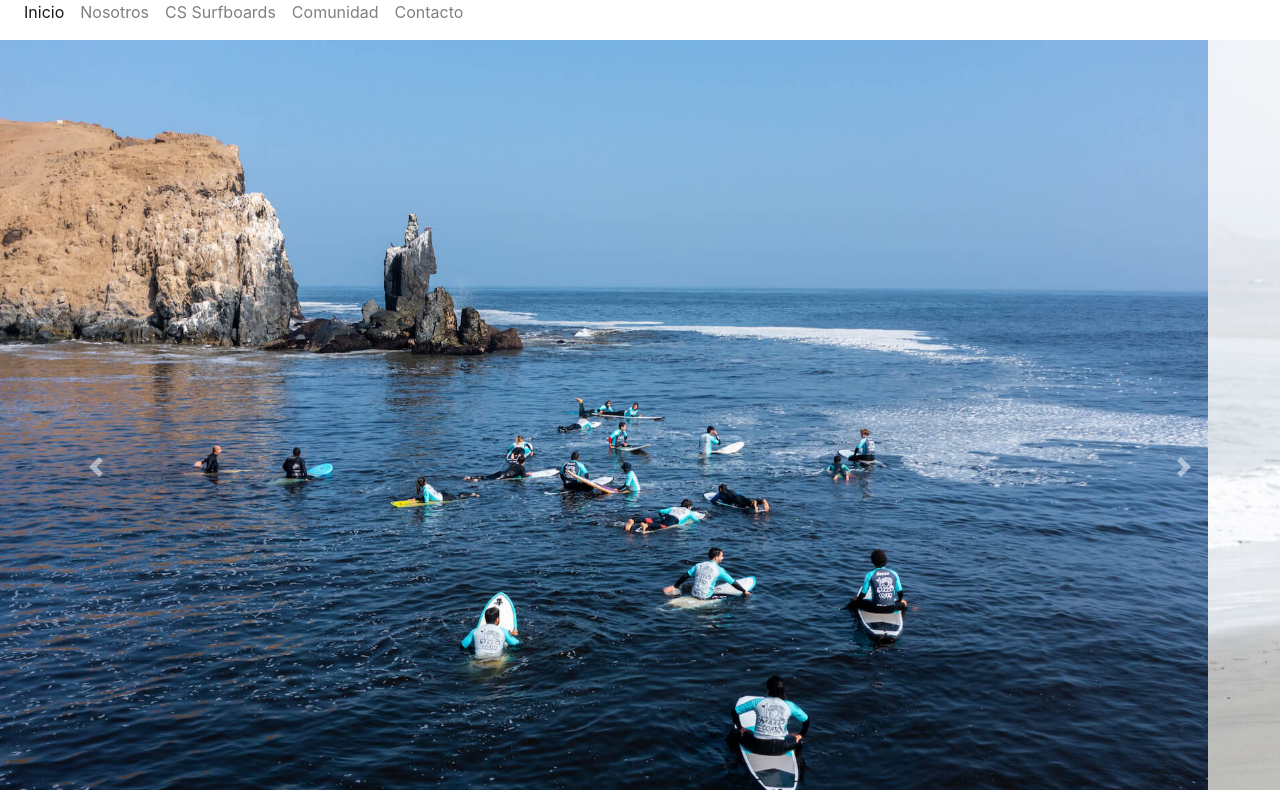
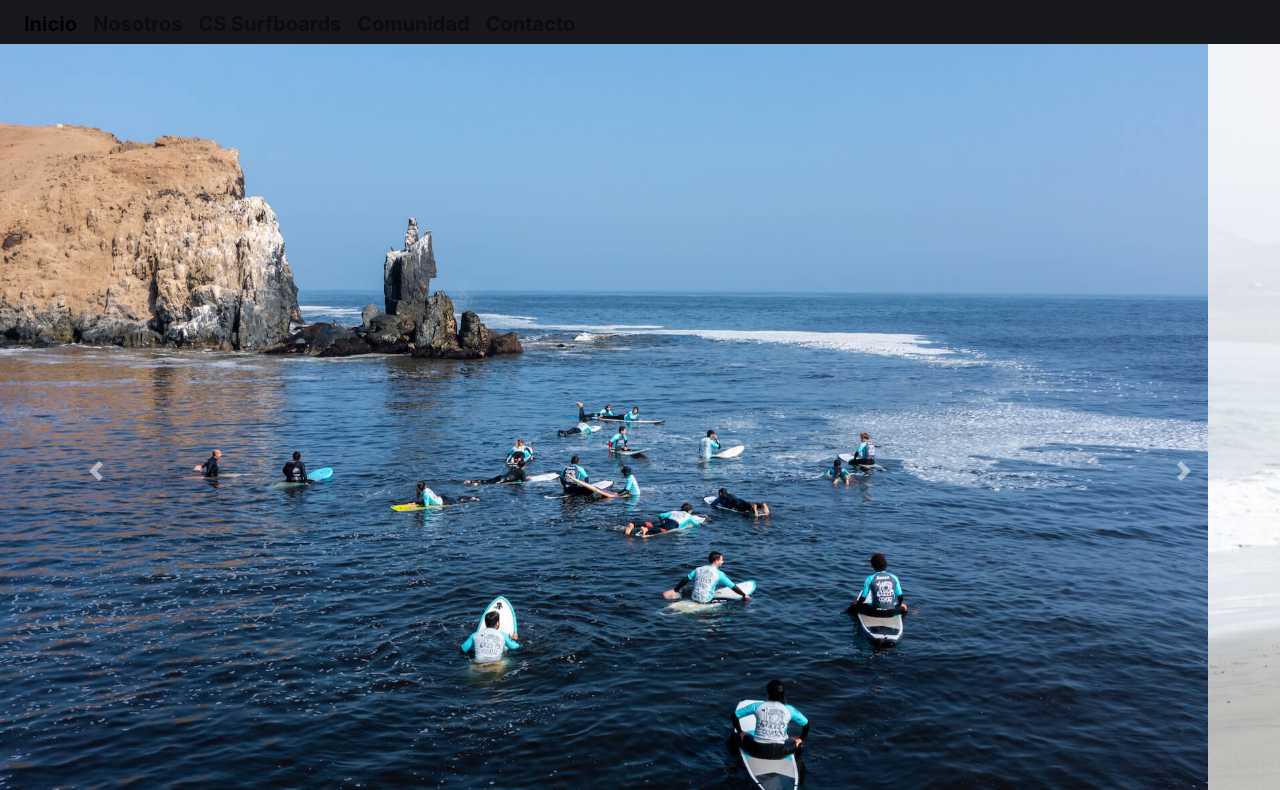
Before and after one commit to IvanAlexanderIzaJacho/IvanAlexanderIzaJacho.github.io, a plain HTML site: page index.html in a window 1280 px wide. Shown: the part 224-1014 px from the top of the page. Drawn offline with nearby package versions, Linux system fonts and the light colour scheme.

Commit message:
subir archivo

```diff
--- a/index.html
+++ b/index.html
@@ -5,10 +5,67 @@
     <title></title>
     <!-- CSS de Bootstrap -->
   <link rel="stylesheet" href="https://stackpath.bootstrapcdn.com/bootstrap/4.3.1/css/bootstrap.min.css">
+  <style>
 
+    *{
+       margin: 0;
+       padding: 0;
+       box-sizing: border-box;
+    }
+
+    header{
+      background-color: #F9F8FC;
+    }
+
+    #logo{
+      margin: auto;
+      height: 250px;
+      width: 320px;
+      text-align: center;
+    }
+
+    #logo h1{
+       font-family: 'Pacifico', cursive;
+       font-size: 58px;
+     }
+
+   nav{
+     height: 60px;
+     background-color:#17181C;
+     text-align: center;
+   }
+
+   nav ul{
+      list-style: none;
+      display: inline-block;
+      padding:18px;
+   }
+
+   nav ul li{
+       float: left;
+       margin-top: 20px;
+   }
+
+   nav ul li a {
+       color: white;
+       font-weight: bold;
+       text-decoration: none;
+       font-size: 20px;
+       padding: 18px;
+   }
+
+   nav ul li a:hover{
+     background-color: #929fb3;
+   }
+
+ </style>
   </head>
   <body>
-    <img src="img/logo.png" alt="Descripción de la imagen" >
+    <div class="logo">
+        <img src="img/logo.png" alt="Descripción de la imagen" >
+
+    </div>
+
     <nav class="navbar navbar-expand-lg navbar-light ">
 
         <button class="navbar-toggler" type="button" data-toggle="collapse" data-target="#navbarNav" aria-controls="navbarNav" aria-expanded="false" aria-label="Toggle navigation">
```
